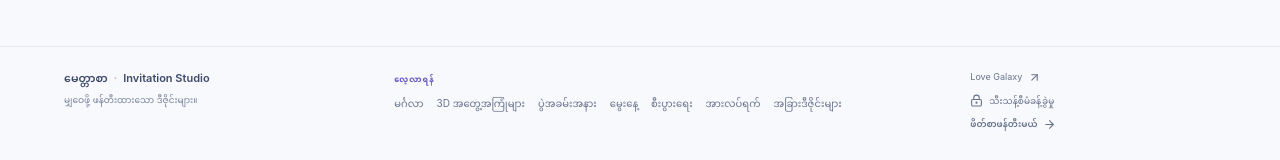
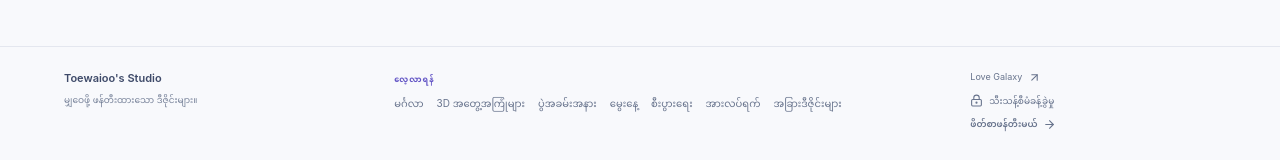
Before and after one commit to toewaioo/invitation-studio-saas, a React (Vite) app: page / in a window 1280 px wide. Shown: the part 2633-2793 px from the top of the page. Built offline with nearby package versions, Linux system fonts and the light colour scheme.

Commit message:
feat: rebrand showcase and update Love Galaxy preview

```diff
--- a/index.html
+++ b/index.html
@@ -1,2 +1,2 @@
 <!doctype html>
-<html lang="my"><head><meta charset="UTF-8"/><meta name="viewport" content="width=device-width, initial-scale=1.0"/><meta name="theme-color" content="#345c49"/><meta name="referrer" content="no-referrer"/><meta name="robots" content="noindex,nofollow"/><meta name="description" content="မေတ္တာစာ — Thoughtfully crafted digital invitations."/><title>မေတ္တာစာ · Invitation Studio</title></head><body><div id="root"></div><script type="module" src="/src/main.tsx"></script></body></html>
+<html lang="my"><head><meta charset="UTF-8"/><meta name="viewport" content="width=device-width, initial-scale=1.0"/><meta name="theme-color" content="#345c49"/><meta name="referrer" content="no-referrer"/><meta name="robots" content="noindex,nofollow"/><meta name="description" content="Toewaioo's Studio — thoughtfully crafted public invitation templates."/><title>Toewaioo's Studio · Invitation Templates</title></head><body><div id="root"></div><script type="module" src="/src/main.tsx"></script></body></html>
--- a/src/components/Showcase.tsx
+++ b/src/components/Showcase.tsx
@@ -48,6 +48,8 @@ export const showcaseDesigns: { id: Design; name: string; en: string; my: string
   { id: 'rose', name: 'Rose Reverie', en: 'Floral · Layered paper', my: 'ပန်းရောင် စက္ကူပန်း', category: 'wedding' },
 ];
 
+const loveGalaxyReviewPreviewUrl = 'https://love-birds-mm.vercel.app/love-galaxy?review=shared-journey&sample=1';
+
 const showcaseExperiences = [
   {
     id: 'love-galaxy',
@@ -55,7 +57,7 @@ const showcaseExperiences = [
     category: '3d-experiences' as const,
     en: '3D memories · A 1,200-card photo orbit',
     my: '3D အမှတ်တရ · ဓာတ်ပုံကတ် ၁,၂၀၀ ပါ ဝန်းကျင်',
-    href: '/love-galaxy',
+    href: loveGalaxyReviewPreviewUrl,
   },
 ];
 
@@ -88,7 +90,7 @@ export default function Showcase({ lang, onLanguage, onPreview, workspace, onSig
   return <div className="showcase">
     <a className="skip-link" href="#showcase-main">{t('Skip to content', 'အကြောင်းအရာသို့ သွားရန်')}</a>
     <header className="showcase-header">
-      <a className="workspace-brand" href="/" aria-label={t('Metta Invitation Studio home', 'မေတ္တာစာ ပင်မစာမျက်နှာ')}><span className="brand-mark"><BookOpen size={19} strokeWidth={1.7}/></span><span>မေတ္တာစာ<small>Invitation Studio</small></span></a>
+      <a className="workspace-brand" href="/" aria-label="Toewaioo's Studio home"><span className="brand-mark"><BookOpen size={19} strokeWidth={1.7}/></span><span>Toewaioo's Studio</span></a>
       <nav className="showcase-navigation" aria-label={t('Showcase navigation', 'မီနူး')}>
         <a className="showcase-nav-link" href="#categories">{t('Categories', 'အမျိုးအစားများ')}</a>
         <a className="showcase-nav-link" href="#featured">{t('Featured designs', 'ရွေးချယ်ထားသော ဒီဇိုင်းများ')}</a>
@@ -175,7 +177,7 @@ export default function Showcase({ lang, onLanguage, onPreview, workspace, onSig
           <h2 id="showcase-galaxy-title">Love Galaxy</h2>
           <p>{t('Turn four favorite photos into a 1,200-card orbit through the stars, with your own soundtrack. This is a separate creation and sharing experience—not a wedding invitation template.', 'နှစ်သက်ရာ ဓာတ်ပုံလေးပုံမှ ကတ် ၁,၂၀၀ ပါ ကြယ်စင်ဝန်းကျင် 3D အမှတ်တရကမ္ဘာ ဖန်တီးပြီး ကိုယ်ပိုင်တေးသံဖြင့် မျှဝေလိုက်ပါ။ ဤအရာသည် မင်္ဂလာဖိတ်စာ template မဟုတ်ဘဲ သီးခြားဖန်တီးမျှဝေမှု အတွေ့အကြုံဖြစ်သည်။')}</p>
           <div className="showcase-galaxy-actions">
-            <a className="showcase-galaxy-primary" href="/love-galaxy">{t('Explore Love Galaxy', 'Love Galaxy ကို ကြည့်ရန်')}<ArrowUpRight size={15}/></a>
+            <a className="showcase-galaxy-primary" href={loveGalaxyReviewPreviewUrl}>{t('Explore Love Galaxy', 'Love Galaxy ကို ကြည့်ရန်')}<ArrowUpRight size={15}/></a>
             <a className="showcase-galaxy-secondary" href="/love-galaxy/create">{t('Create your own', 'ကိုယ်ပိုင် ဖန်တီးရန်')}<ArrowRight size={15}/></a>
           </div>
         </div>
@@ -185,6 +187,6 @@ export default function Showcase({ lang, onLanguage, onPreview, workspace, onSig
       <section className="showcase-how" aria-labelledby="showcase-how-title"><div className="showcase-how-heading"><span className="showcase-section-kicker">{t('SIMPLE BY DESIGN', 'ရိုးရှင်းစွာ ဖန်တီးထားသည်')}</span><h2 id="showcase-how-title">{t('Choose. Customize. Share.', 'ရွေးချယ်ပါ။ ပြင်ဆင်ပါ။ မျှဝေပါ။')}</h2><p>{t('A lovely design is only the beginning. Make it yours, then send it on its way.', 'လှပသော ဒီဇိုင်းတစ်ခုမှ စတင်ပါ။ သင့်စိတ်ကြိုက် ပြင်ဆင်ပြီး မျှဝေလိုက်ပါ။')}</p></div><div className="showcase-steps"><div><span className="showcase-step-number">01</span><h3>{t('Choose', 'ရွေးချယ်ပါ')}</h3><p>{t('Open the samples and choose a style that feels right.', 'နမူနာများထဲမှ သင့်စိတ်ကြိုက် ဒီဇိုင်းကို ရွေးပါ။')}</p></div><div><span className="showcase-step-number">02</span><h3>{t('Customize', 'ပြင်ဆင်ပါ')}</h3><p>{t('Add your event details and photos—no account needed.', 'ပွဲအချက်အလက်နှင့် ဓာတ်ပုံများ ထည့်ပါ။ အကောင့်မလိုပါ။')}</p></div><div><span className="showcase-step-number">03</span><h3>{t('Share', 'မျှဝေပါ')}</h3><p>{t('Get a share link and Heart QR. Keep the link—there is no account or edit link.', 'မျှဝေရန် လင့်ခ်နှင့် Heart QR ရယူပါ။ လင့်ခ်ကို သိမ်းထားပါ။ အကောင့်နှင့် ပြန်ပြင်ရန်လင့်ခ် မရှိပါ။')}</p></div></div></section>
     </main>
 
-    <footer className="showcase-footer"><div className="showcase-footer-brand"><a href="/" aria-label={t('Metta Invitation Studio home', 'မေတ္တာစာ ပင်မစာမျက်နှာ')}><span>မေတ္တာစာ</span><i>·</i><span>Invitation Studio</span></a><small>{t('Thoughtful designs, made to be shared.', 'မျှဝေဖို့ ဖန်တီးထားသော ဒီဇိုင်းများ။')}</small></div><div className="showcase-footer-explore"><span>{t('EXPLORE', 'လေ့လာရန်')}</span><nav aria-label={t('Browse categories', 'အမျိုးအစားများ ကြည့်ရန်')}>{showcaseCategories.map(category => <a href="#featured" key={category.id} onClick={() => setSelectedCategory(category.id)}>{lang === 'en' ? category.en : category.my}</a>)}</nav></div><div className="showcase-footer-utility"><a href="#featured" onClick={() => setSelectedCategory('3d-experiences')}>Love Galaxy<ArrowUpRight size={13}/></a><a href="/manage"><LockKeyhole size={13}/>{t('Private management', 'သီးသန့်စီမံခန့်ခွဲမှု')}</a><button type="button" onClick={onCreate}>{t('Create an invitation', 'ဖိတ်စာဖန်တီးမယ်')}<ArrowRight size={13}/></button></div></footer>
+    <footer className="showcase-footer"><div className="showcase-footer-brand"><a href="/" aria-label="Toewaioo's Studio home"><span>Toewaioo's Studio</span></a><small>{t('Thoughtful designs, made to be shared.', 'မျှဝေဖို့ ဖန်တီးထားသော ဒီဇိုင်းများ။')}</small></div><div className="showcase-footer-explore"><span>{t('EXPLORE', 'လေ့လာရန်')}</span><nav aria-label={t('Browse categories', 'အမျိုးအစားများ ကြည့်ရန်')}>{showcaseCategories.map(category => <a href="#featured" key={category.id} onClick={() => setSelectedCategory(category.id)}>{lang === 'en' ? category.en : category.my}</a>)}</nav></div><div className="showcase-footer-utility"><a href="#featured" onClick={() => setSelectedCategory('3d-experiences')}>Love Galaxy<ArrowUpRight size={13}/></a><a href="/manage"><LockKeyhole size={13}/>{t('Private management', 'သီးသန့်စီမံခန့်ခွဲမှု')}</a><button type="button" onClick={onCreate}>{t('Create an invitation', 'ဖိတ်စာဖန်တီးမယ်')}<ArrowRight size={13}/></button></div></footer>
   </div>;
 }
```
Also changed, not shown: 2 other files (tests, documents, lock files or other folders).
